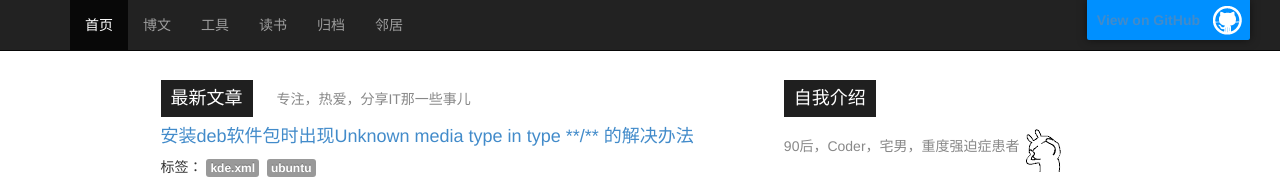
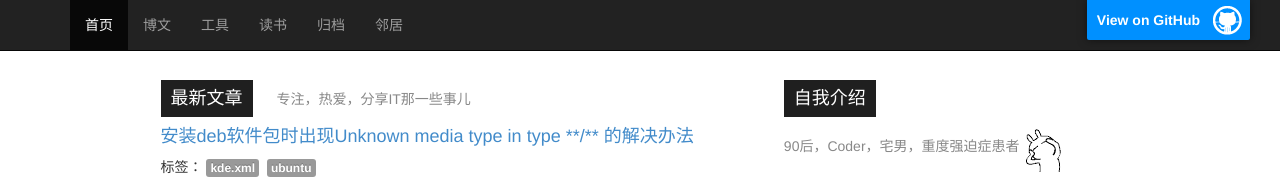
Before and after one commit to sheleng/sheleng.github.io, a Jekyll site: the page built from index.html, in a window 1280 px wide. Shown: the top 180 px of the page. Built offline with Jekyll 4.4.1, drawn with Linux system fonts in a browser that asks for light colours.

```diff
--- a/public/css/style.css
+++ b/public/css/style.css
@@ -12,9 +12,9 @@
   border-bottom-left-radius: 2px;
   border-bottom-right-radius: 2px;
 }
-
-.github-banner a:hover{text-decoration: none}
-.github-banner a:active{text-decoration: none}
+.github-banner a{color: #fff;}
+.github-banner a:hover{text-decoration: none;}
+.github-banner a:active{text-decoration: none;}
 
 #page-content{margin-left: auto;margin-right: auto;max-width: 989px;}
 
```
